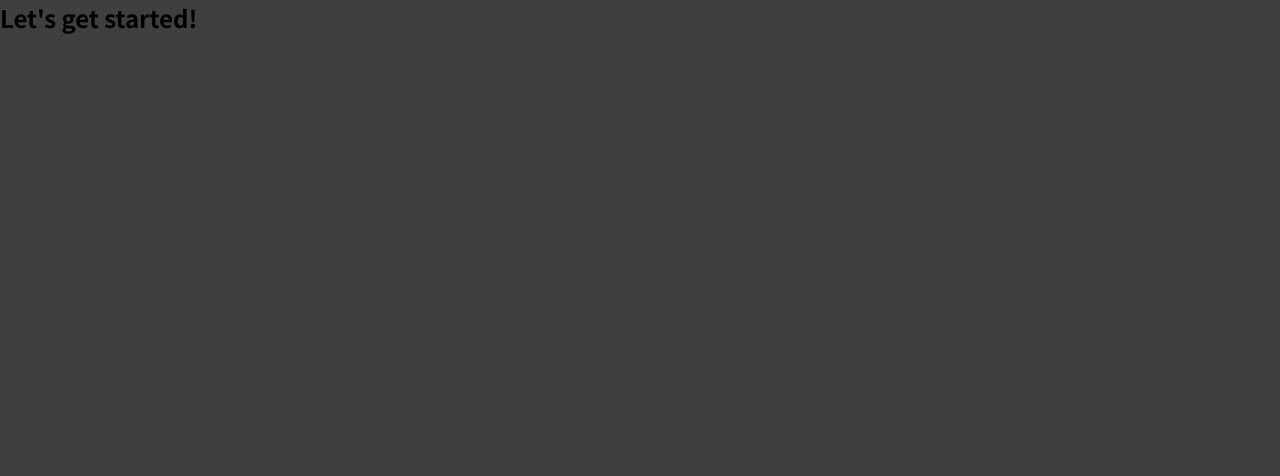
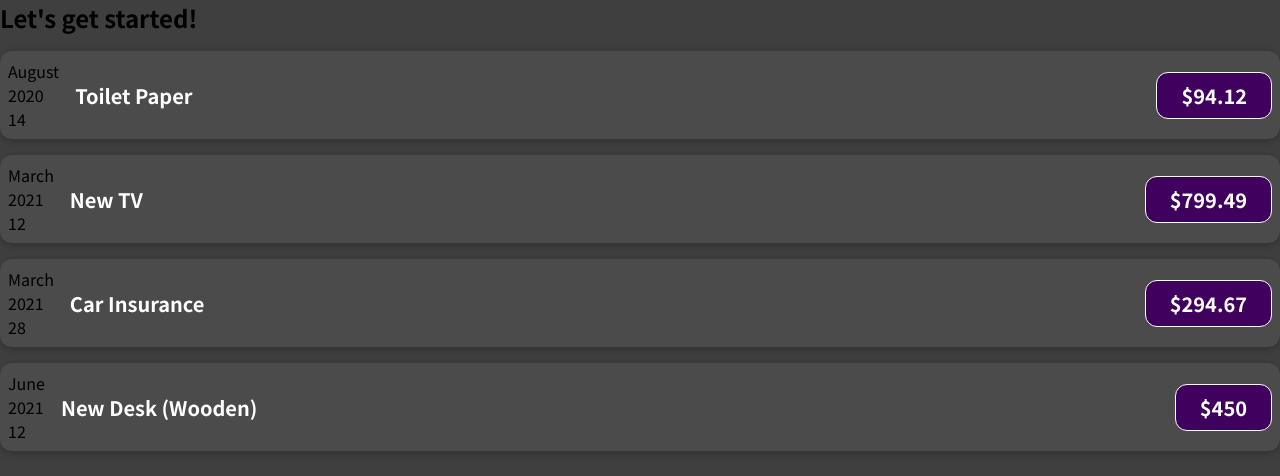
Before and after one commit to yeonjin1357/react_class, a React (Create React App) app: page / in a window 1280 px wide. Shown: the top 476 px of the page. Built offline with nearby package versions, Linux system fonts and the light colour scheme.

Commit message:
23/09/06 리액트 공부

```diff
--- a/src/App.js
+++ b/src/App.js
@@ -1,10 +1,35 @@
 import ExpenseItem from "./components/ExpenseItem";
 
 function App() {
+  const expenses = [
+    {
+      id: "e1",
+      title: "Toilet Paper",
+      amount: 94.12,
+      date: new Date(2020, 7, 14),
+    },
+    { id: "e2", title: "New TV", amount: 799.49, date: new Date(2021, 2, 12) },
+    {
+      id: "e3",
+      title: "Car Insurance",
+      amount: 294.67,
+      date: new Date(2021, 2, 28),
+    },
+    {
+      id: "e4",
+      title: "New Desk (Wooden)",
+      amount: 450,
+      date: new Date(2021, 5, 12),
+    },
+  ];
+
   return (
     <div>
       <h2>Let's get started!</h2>
-      <ExpenseItem></ExpenseItem>
+      <ExpenseItem title={expenses[0].title} amount={expenses[0].amount} date={expenses[0].date}></ExpenseItem>
+      <ExpenseItem title={expenses[1].title} amount={expenses[1].amount} date={expenses[1].date}></ExpenseItem>
+      <ExpenseItem title={expenses[2].title} amount={expenses[2].amount} date={expenses[2].date}></ExpenseItem>
+      <ExpenseItem title={expenses[3].title} amount={expenses[3].amount} date={expenses[3].date}></ExpenseItem>
     </div>
   );
 }
--- /dev/null
+++ b/src/components/ExpenseItem.css
@@ -0,0 +1,56 @@
+.expense-item {
+  display: flex;
+  justify-content: space-between;
+  align-items: center;
+  box-shadow: 0 2px 8px rgba(0, 0, 0, 0.25);
+  padding: 0.5rem;
+  margin: 1rem 0;
+  border-radius: 12px;
+  background-color: #4b4b4b;
+}
+
+.expense-item__description {
+  display: flex;
+  flex-direction: column;
+  gap: 1rem;
+  align-items: flex-end;
+  flex-flow: column-reverse;
+  justify-content: flex-start;
+  flex: 1;
+}
+
+.expense-item h2 {
+  color: #3a3a3a;
+  font-size: 1rem;
+  flex: 1;
+  margin: 0 1rem;
+  color: white;
+}
+
+.expense-item__price {
+  font-size: 1rem;
+  font-weight: bold;
+  color: white;
+  background-color: #40005d;
+  border: 1px solid white;
+  padding: 0.5rem;
+  border-radius: 12px;
+}
+
+@media (min-width: 580px) {
+  .expense-item__description {
+    flex-direction: row;
+    align-items: center;
+    justify-content: flex-start;
+    flex: 1;
+  }
+
+  .expense-item__description h2 {
+    font-size: 1.25rem;
+  }
+
+  .expense-item__price {
+    font-size: 1.25rem;
+    padding: 0.5rem 1.5rem;
+  }
+}
--- a/src/components/ExpenseItem.js
+++ b/src/components/ExpenseItem.js
@@ -1,5 +1,23 @@
-function ExpenseItem() {
-  return <div></div>;
+import "./ExpenseItem.css";
+
+function ExpenseItem(props) {
+  const month = props.date.toLocaleString("en-US", { month: "long" });
+  const day = props.date.toLocaleString("en-US", { day: "2-digit" });
+  const year = props.date.getFullYear();
+
+  return (
+    <div className="expense-item">
+      <div>
+        <div>{month}</div>
+        <div>{year}</div>
+        <div>{day}</div>
+      </div>
+      <div className="expense-item__description">
+        <h2>{props.title}</h2>
+        <div className="expense-item__price">${props.amount}</div>
+      </div>
+    </div>
+  );
 }
 
 export default ExpenseItem;
```
